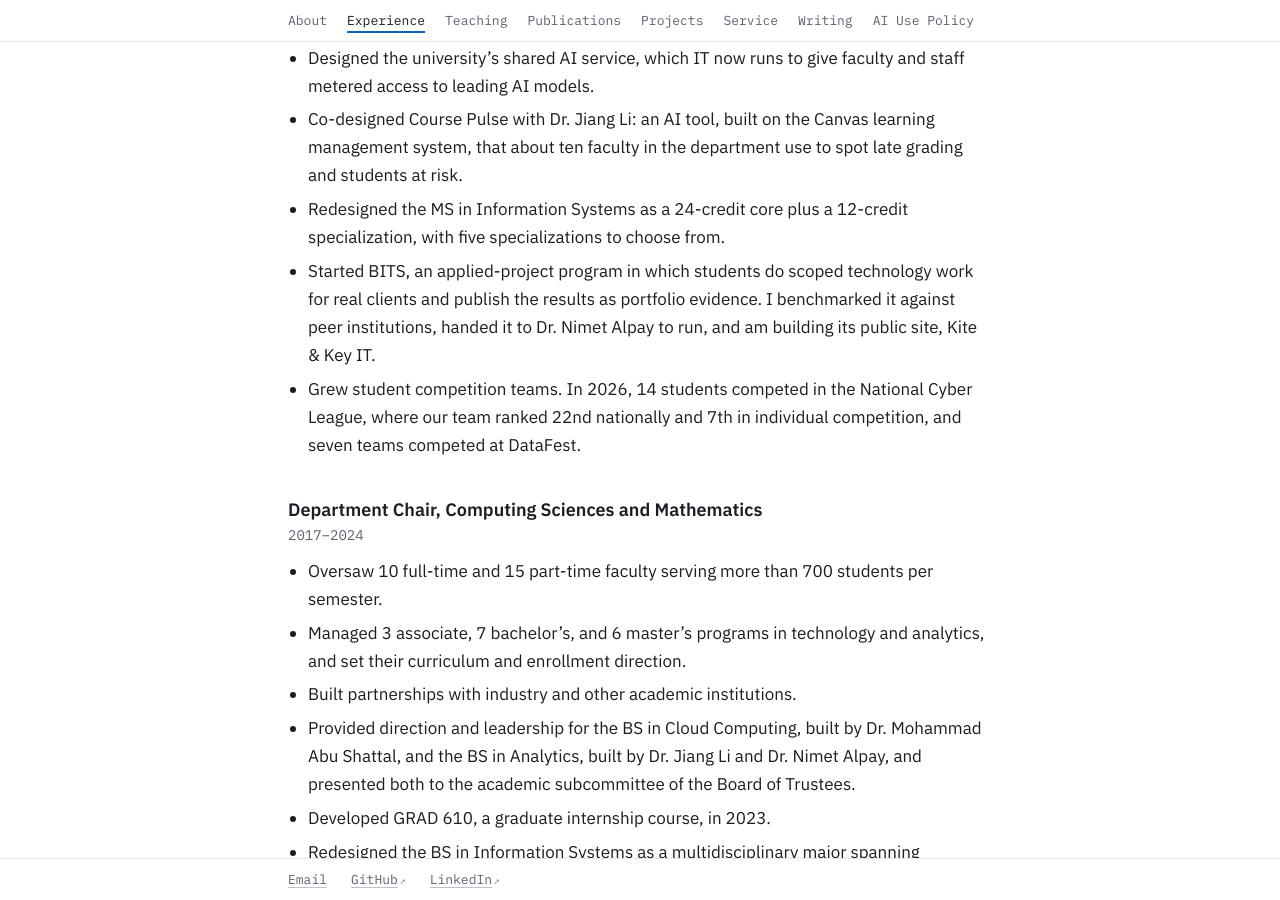
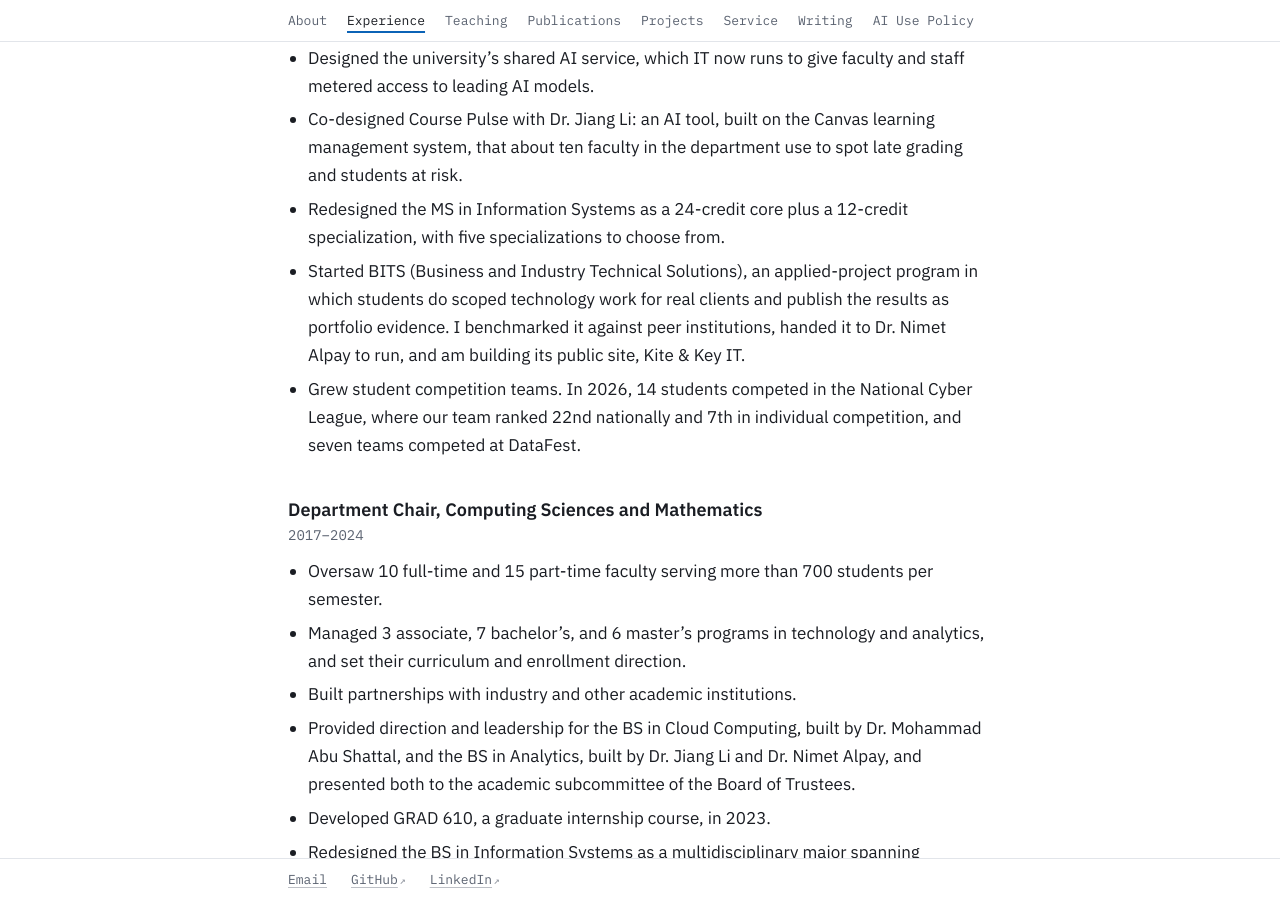
Before and after one commit to toddawhittaker/toddawhittaker.github.io, a Jekyll site: the page built from docs/experience/index.md, in a window 1280 px wide and 900 px high, scrolled down 1667 px. Built offline with Jekyll 4.4.1, drawn with Linux system fonts in a browser that asks for light colours; our own code applies the rules of GitHub Pages for plain Markdown files.

Commit message:
Spell out BITS

```diff
--- a/docs/experience/index.md
+++ b/docs/experience/index.md
@@ -33,7 +33,7 @@ title: Experience
 - Designed the university's shared AI service, which IT now runs to give faculty and staff metered access to leading AI models.
 - Co-designed Course Pulse with Dr. Jiang Li: an AI tool, built on the Canvas learning management system, that about ten faculty in the department use to spot late grading and students at risk.
 - Redesigned the MS in Information Systems as a 24-credit core plus a 12-credit specialization, with five specializations to choose from.
-- Started BITS, an applied-project program in which students do scoped technology work for real clients and publish the results as portfolio evidence. I benchmarked it against peer institutions, handed it to Dr. Nimet Alpay to run, and am building its public site, Kite & Key IT.
+- Started BITS (Business and Industry Technical Solutions), an applied-project program in which students do scoped technology work for real clients and publish the results as portfolio evidence. I benchmarked it against peer institutions, handed it to Dr. Nimet Alpay to run, and am building its public site, Kite & Key IT.
 - Grew student competition teams. In 2026, 14 students competed in the National Cyber League, where our team ranked 22nd nationally and 7th in individual competition, and seven teams competed at DataFest.
 
 ### Department Chair, Computing Sciences and Mathematics
```
